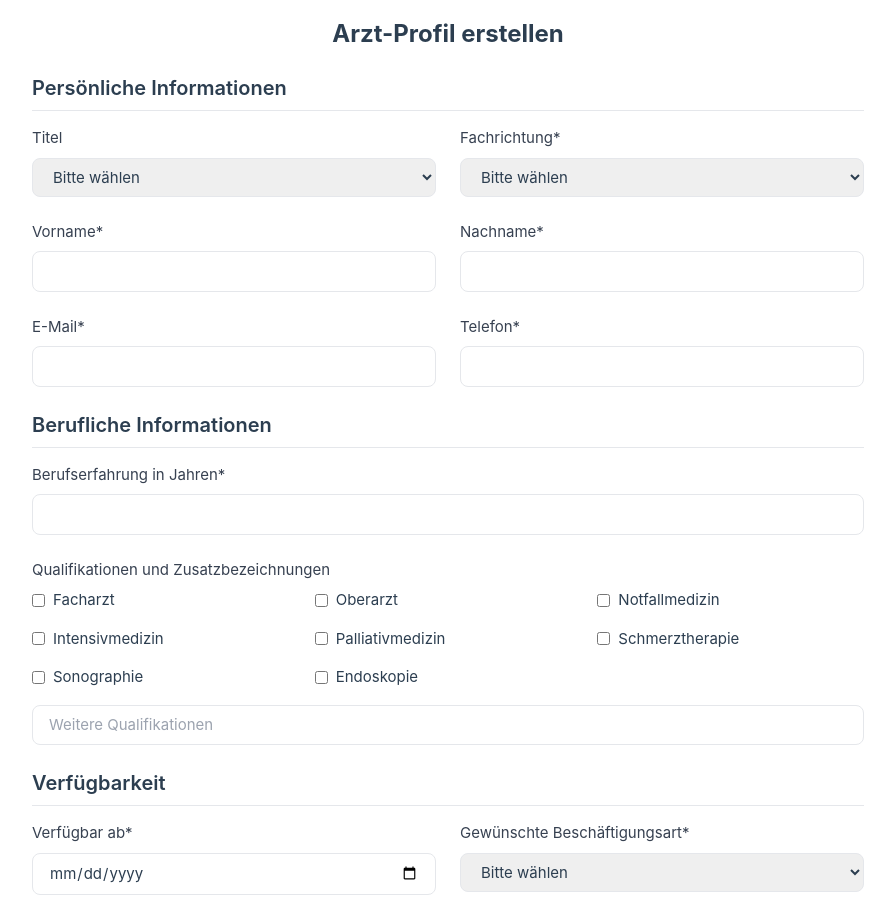
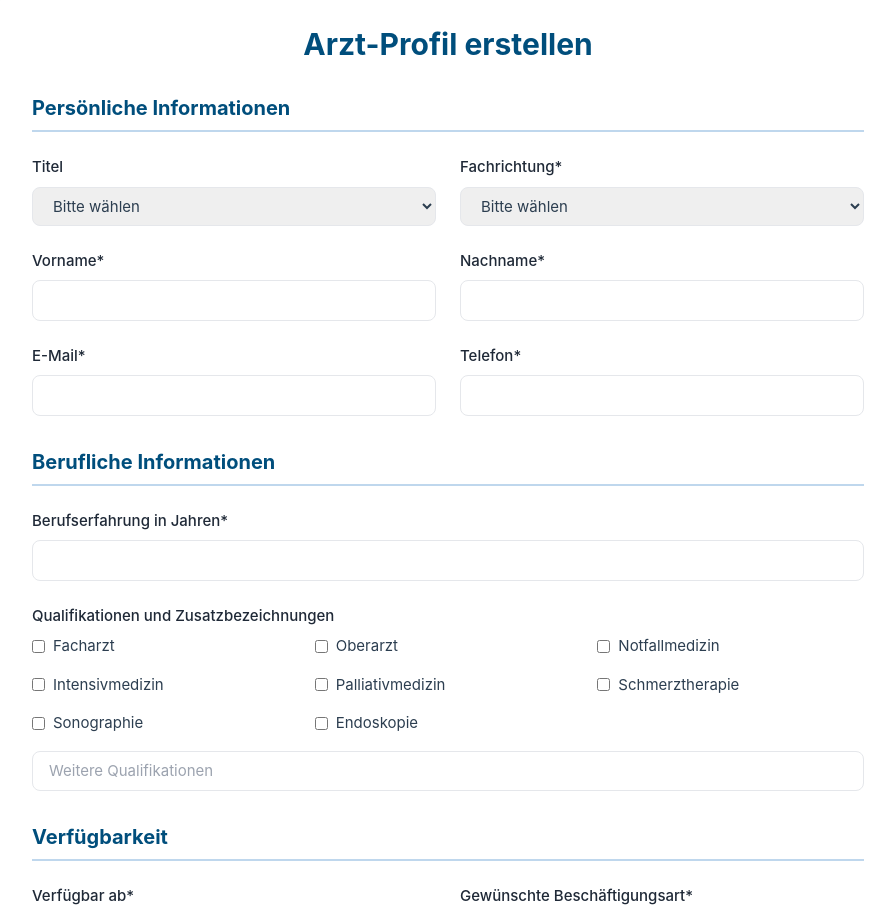
Before and after one commit to seppelz/arztvermittlung, a Vue app: page /for-doctors in a window 1280 px wide. Shown: the part 340-1254 px from the top of the page, without its empty margins (192-1087 px from the left). Built offline with nearby package versions, Linux system fonts and the light colour scheme.

Commit message:
Enhance: Improved headings and visual hierarchy with stronger colors and typography

```diff
--- a/src/views/ForDoctorsPage.vue
+++ b/src/views/ForDoctorsPage.vue
@@ -2,7 +2,7 @@
   <div>
     <section class="bg-primary text-white py-12">
       <div class="container mx-auto px-4">
-        <h1 class="text-3xl md:text-4xl font-bold mb-4">Für Ärzte</h1>
+        <h1 class="text-4xl md:text-5xl font-extrabold mb-4 leading-tight">Für Ärzte</h1>
         <p class="text-xl max-w-2xl">
           Finden Sie Ihren nächsten Einsatz in einer Klinik ohne teure Vermittlungsgebühren.
           Direkt, transparent und flexibel.
@@ -12,16 +12,16 @@
 
     <section class="py-12 bg-light">
       <div class="container mx-auto px-4">
-        <div class="max-w-4xl mx-auto bg-white rounded-lg shadow-lg p-8">
-          <h2 class="text-2xl font-bold mb-6 text-center">Arzt-Profil erstellen</h2>
+        <div class="max-w-4xl mx-auto bg-white rounded-lg shadow-strong p-8">
+          <h2 class="text-2xl md:text-3xl font-bold mb-8 text-center text-heading">Arzt-Profil erstellen</h2>
 
-          <form @submit.prevent="submitForm" class="space-y-6">
+          <form @submit.prevent="submitForm" class="space-y-8">
             <!-- Personal Information -->
             <div>
-              <h3 class="text-xl font-semibold mb-4 pb-2 border-b border-gray-200">Persönliche Informationen</h3>
+              <h3 class="text-xl font-bold mb-6 pb-2 border-b-2 border-accent text-heading">Persönliche Informationen</h3>
               <div class="grid grid-cols-1 md:grid-cols-2 gap-6">
                 <div>
-                  <label for="title" class="block text-gray-700 mb-2">Titel</label>
+                  <label for="title" class="block text-text-dark font-medium mb-2">Titel</label>
                   <select id="title" v-model="form.title" class="w-full px-4 py-2 border rounded-lg focus:ring-2 focus:ring-primary focus:border-primary">
                     <option value="">Bitte wählen</option>
                     <option value="Dr.">Dr.</option>
@@ -32,7 +32,7 @@
                 </div>
 
                 <div>
-                  <label for="specialty" class="block text-gray-700 mb-2">Fachrichtung*</label>
+                  <label for="specialty" class="block text-text-dark font-medium mb-2">Fachrichtung*</label>
                   <select id="specialty" v-model="form.specialty" required class="w-full px-4 py-2 border rounded-lg focus:ring-2 focus:ring-primary focus:border-primary">
                     <option value="">Bitte wählen</option>
                     <option value="Allgemeinmedizin">Allgemeinmedizin</option>
@@ -51,22 +51,22 @@
                 </div>
 
                 <div>
-                  <label for="firstName" class="block text-gray-700 mb-2">Vorname*</label>
+                  <label for="firstName" class="block text-text-dark font-medium mb-2">Vorname*</label>
                   <input type="text" id="firstName" v-model="form.firstName" required class="w-full px-4 py-2 border rounded-lg focus:ring-2 focus:ring-primary focus:border-primary" />
                 </div>
 
                 <div>
-                  <label for="lastName" class="block text-gray-700 mb-2">Nachname*</label>
+                  <label for="lastName" class="block text-text-dark font-medium mb-2">Nachname*</label>
                   <input type="text" id="lastName" v-model="form.lastName" required class="w-full px-4 py-2 border rounded-lg focus:ring-2 focus:ring-primary focus:border-primary" />
                 </div>
 
                 <div>
-                  <label for="email" class="block text-gray-700 mb-2">E-Mail*</label>
+                  <label for="email" class="block text-text-dark font-medium mb-2">E-Mail*</label>
                   <input type="email" id="email" v-model="form.email" required class="w-full px-4 py-2 border rounded-lg focus:ring-2 focus:ring-primary focus:border-primary" />
                 </div>
 
                 <div>
-                  <label for="phone" class="block text-gray-700 mb-2">Telefon*</label>
+                  <label for="phone" class="block text-text-dark font-medium mb-2">Telefon*</label>
                   <input type="tel" id="phone" v-model="form.phone" required class="w-full px-4 py-2 border rounded-lg focus:ring-2 focus:ring-primary focus:border-primary" />
                 </div>
               </div>
@@ -74,15 +74,15 @@
 
             <!-- Professional Information -->
             <div>
-              <h3 class="text-xl font-semibold mb-4 pb-2 border-b border-gray-200">Berufliche Informationen</h3>
+              <h3 class="text-xl font-bold mb-6 pb-2 border-b-2 border-accent text-heading">Berufliche Informationen</h3>
               <div class="space-y-6">
                 <div>
-                  <label for="experience" class="block text-gray-700 mb-2">Berufserfahrung in Jahren*</label>
+                  <label for="experience" class="block text-text-dark font-medium mb-2">Berufserfahrung in Jahren*</label>
                   <input type="number" id="experience" v-model="form.experience" required min="0" class="w-full px-4 py-2 border rounded-lg focus:ring-2 focus:ring-primary focus:border-primary" />
                 </div>
 
                 <div>
-                  <label class="block text-gray-700 mb-2">Qualifikationen und Zusatzbezeichnungen</label>
+                  <label class="block text-text-dark font-medium mb-2">Qualifikationen und Zusatzbezeichnungen</label>
                   <div class="grid grid-cols-1 sm:grid-cols-2 md:grid-cols-3 gap-4">
                     <div v-for="(qualification, index) in qualifications" :key="index" class="flex items-center">
                       <input type="checkbox" :id="'qualification-' + index" v-model="form.qualifications" :value="qualification" class="mr-2" />
@@ -96,16 +96,16 @@
 
             <!-- Availability -->
             <div>
-              <h3 class="text-xl font-semibold mb-4 pb-2 border-b border-gray-200">Verfügbarkeit</h3>
+              <h3 class="text-xl font-bold mb-6 pb-2 border-b-2 border-accent text-heading">Verfügbarkeit</h3>
               <div class="space-y-6">
                 <div class="grid grid-cols-1 md:grid-cols-2 gap-6">
                   <div>
-                    <label for="availableFrom" class="block text-gray-700 mb-2">Verfügbar ab*</label>
+                    <label for="availableFrom" class="block text-text-dark font-medium mb-2">Verfügbar ab*</label>
                     <input type="date" id="availableFrom" v-model="form.availableFrom" required class="w-full px-4 py-2 border rounded-lg focus:ring-2 focus:ring-primary focus:border-primary" />
                   </div>
 
                   <div>
-                    <label for="employmentType" class="block text-gray-700 mb-2">Gewünschte Beschäftigungsart*</label>
+                    <label for="employmentType" class="block text-text-dark font-medium mb-2">Gewünschte Beschäftigungsart*</label>
                     <select id="employmentType" v-model="form.employmentType" required class="w-full px-4 py-2 border rounded-lg focus:ring-2 focus:ring-primary focus:border-primary">
                       <option value="">Bitte wählen</option>
                       <option value="Vollzeit">Vollzeit</option>
@@ -118,7 +118,7 @@
                 </div>
 
                 <div>
-                  <label class="block text-gray-700 mb-2">Gewünschte Regionen</label>
+                  <label class="block text-text-dark font-medium mb-2">Gewünschte Regionen</label>
                   <div class="grid grid-cols-1 sm:grid-cols-2 md:grid-cols-3 gap-4">
                     <div v-for="(region, index) in regions" :key="index" class="flex items-center">
                       <input type="checkbox" :id="'region-' + index" v-model="form.regions" :value="region" class="mr-2" />
@@ -128,7 +128,7 @@
                 </div>
 
                 <div>
-                  <label for="additionalInfo" class="block text-gray-700 mb-2">Weitere Informationen</label>
+                  <label for="additionalInfo" class="block text-text-dark font-medium mb-2">Weitere Informationen</label>
                   <textarea id="additionalInfo" v-model="form.additionalInfo" rows="4" class="w-full px-4 py-2 border rounded-lg focus:ring-2 focus:ring-primary focus:border-primary"></textarea>
                 </div>
               </div>
@@ -152,7 +152,7 @@
             </div>
 
             <div class="text-center">
-              <button type="submit" class="bg-primary text-white font-semibold py-3 px-8 rounded-lg shadow-md hover:bg-dark transition-colors duration-300">
+              <button type="submit" class="bg-primary hover:bg-primary-dark text-white font-bold py-3 px-10 rounded-lg shadow-strong transition-colors duration-300 text-lg">
                 Profil erstellen
               </button>
             </div>
@@ -160,8 +160,8 @@
             <p class="text-sm text-gray-500 text-center">* Pflichtfelder</p>
           </form>
 
-          <div v-if="formSubmitted" class="mt-8 p-4 bg-green-100 text-green-800 rounded-lg">
-            <p class="font-semibold">Vielen Dank für Ihre Registrierung!</p>
+          <div v-if="formSubmitted" class="mt-8 p-6 bg-success bg-opacity-10 text-success rounded-lg border border-success border-opacity-20">
+            <p class="font-semibold text-lg">Vielen Dank für Ihre Registrierung!</p>
             <p>Wir haben Ihre Daten erhalten und werden uns in Kürze bei Ihnen melden.</p>
           </div>
         </div>
--- a/src/views/ForHospitalsPage.vue
+++ b/src/views/ForHospitalsPage.vue
@@ -2,7 +2,7 @@
   <div>
     <section class="bg-dark text-white py-12">
       <div class="container mx-auto px-4">
-        <h1 class="text-3xl md:text-4xl font-bold mb-4">Für Kliniken</h1>
+        <h1 class="text-4xl md:text-5xl font-extrabold mb-4 leading-tight">Für Kliniken</h1>
         <p class="text-xl max-w-2xl">
           Finden Sie qualifizierte Ärzte ohne teure Vermittlungsagenturen.
           Bei MedMatch zahlen Sie nur bei erfolgreicher Vermittlung eine faire Gebühr.
@@ -12,10 +12,10 @@
 
     <section class="py-12 bg-light">
       <div class="container mx-auto px-4">
-        <div class="max-w-4xl mx-auto bg-white rounded-lg shadow-lg p-8">
-          <h2 class="text-2xl font-bold mb-6 text-center">Klinik-Anfrage stellen</h2>
+        <div class="max-w-4xl mx-auto bg-white rounded-lg shadow-strong p-8">
+          <h2 class="text-2xl md:text-3xl font-bold mb-8 text-center text-heading">Klinik-Anfrage stellen</h2>
 
-          <form @submit.prevent="submitForm" class="space-y-6">
+          <form @submit.prevent="submitForm" class="space-y-8">
             <!-- Hospital Information -->
             <div>
               <h3 class="text-xl font-semibold mb-4 pb-2 border-b border-gray-200">Informationen zur Einrichtung</h3>
--- a/tailwind.config.js
+++ b/tailwind.config.js
@@ -19,10 +19,28 @@ export default {
     extend: {
       colors: {
         primary: '#0074B7',
+        'primary-dark': '#005A8F',
         secondary: '#60A3D9',
         accent: '#BFD7ED',
         dark: '#003B73',
+        'dark-800': '#002A54',
         light: '#F8FAFC',
+        'heading': '#004E7C',
+        'text-dark': '#1F2937',
+        'highlight': '#0090E1',
+        'success': '#059669',
+        'warning': '#F59E0B',
+        'error': '#DC2626',
+      },
+      fontWeight: {
+        normal: '400',
+        medium: '500',
+        semibold: '600',
+        bold: '700',
+        extrabold: '800',
+      },
+      boxShadow: {
+        'strong': '0 10px 25px -5px rgba(0, 59, 115, 0.1), 0 8px 10px -6px rgba(0, 59, 115, 0.1)',
       },
     },
   },
```
Also changed, not shown: 2 other files (tests, documents, lock files or other folders).
